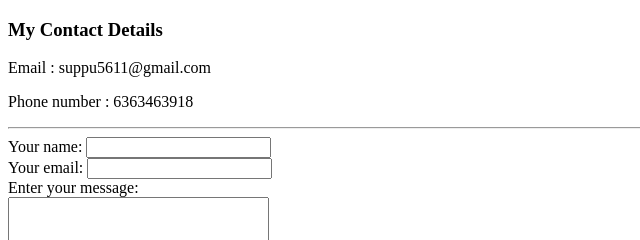
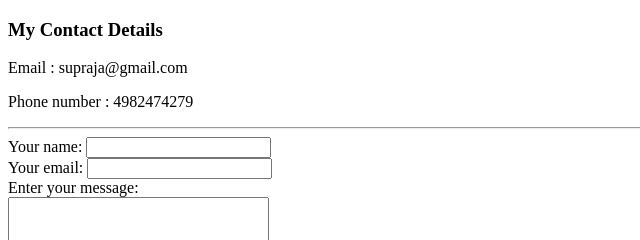
Before and after one commit to SuprajaT0153/CV, a plain HTML site: page contact details.html in a window 1280 px wide. Shown: the top 240 px of the page, 0-640 px from the left. Drawn offline with Linux system fonts and the light colour scheme.

Commit message:
Update contact details.html

```diff
--- a/contact details.html
+++ b/contact details.html
@@ -6,8 +6,8 @@
 </head>
 <body>
     <h3>My Contact Details</h3>
-    <p>Email : suppu5611@gmail.com</p>
-    <p>Phone number : 6363463918</p>
+    <p>Email : supraja@gmail.com</p>
+    <p>Phone number : 4982474279</p>
     <hr>
     <form action="mailto:suppu5611@gmail.com" method="post" enctype="text/plain">
         <lable>Your name:</lable>
```
